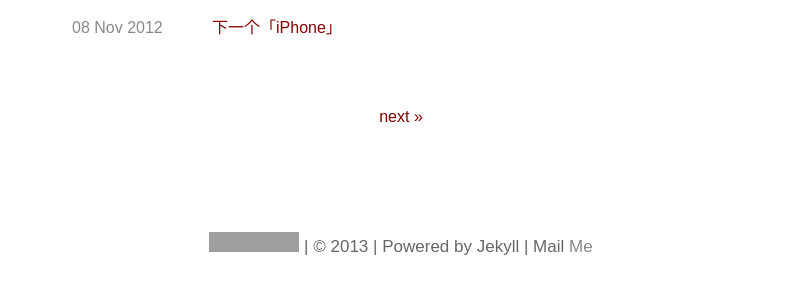
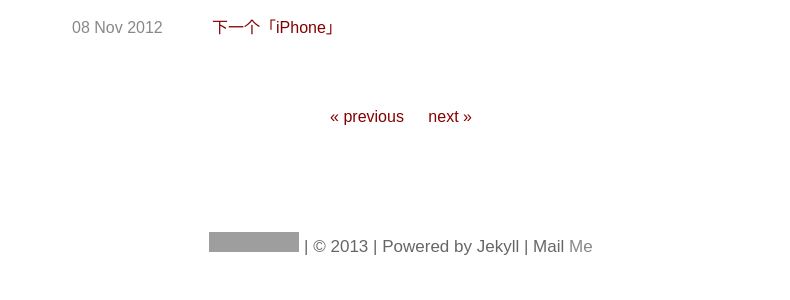
Before and after one commit to allenyip/allenyip.github.com, a Jekyll site: the page built from index.html, in a window 1280 px wide. Shown: the part 841-1141 px from the top of the page, without its empty margins (239-1029 px from the left). Built offline with Jekyll 4.4.1, drawn with Linux system fonts in a browser that asks for light colours; some web fonts are replaced; Markdown is read by kramdown in place of the engine named in the settings; the list of posts is cut into pages by our own code; grey boxes are pictures that could not be loaded.

Commit message:
modify page error

```diff
--- a/index.html
+++ b/index.html
@@ -27,7 +27,7 @@ title: Allen Yip
     <a href="">&laquo; previous</a>
     {% endif %}
 
-    {% if paginator.page > 1 %}
+    {% if paginator.page 2 1 %}
     <a href="/page{{ paginator.previous_page }}">&laquo; previous</a>
     {% endif %}
 
```
